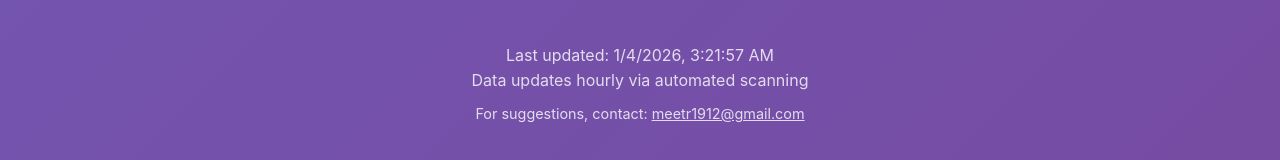
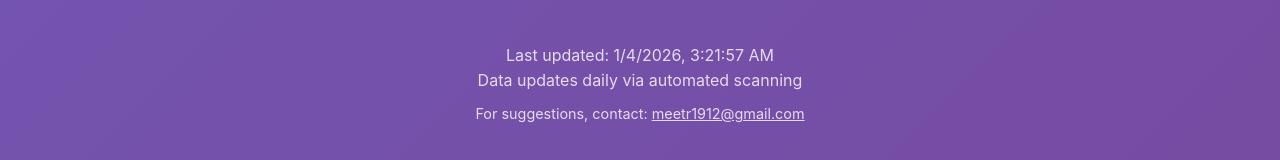
Before and after one commit to meetr1912/Reservation-Canada-tracker, a React (Create React App) app: page / in a window 1280 px wide. Shown: the part 6869-7029 px from the top of the page. Built offline with nearby package versions, Linux system fonts and the light colour scheme; the HTML template or start-up script is replaced by a standard one.

Commit message:
Change scraper schedule from hourly to daily

```diff
--- a/src/App.js
+++ b/src/App.js
@@ -264,7 +264,7 @@ function App() {
 
       <footer className="footer">
         <p>Last updated: {new Date().toLocaleString()}</p>
-        <p>Data updates hourly via automated scanning</p>
+        <p>Data updates daily via automated scanning</p>
         <p className="contact">For suggestions, contact: <a href="mailto:meetr1912@gmail.com">meetr1912@gmail.com</a></p>
       </footer>
     </div>
```
